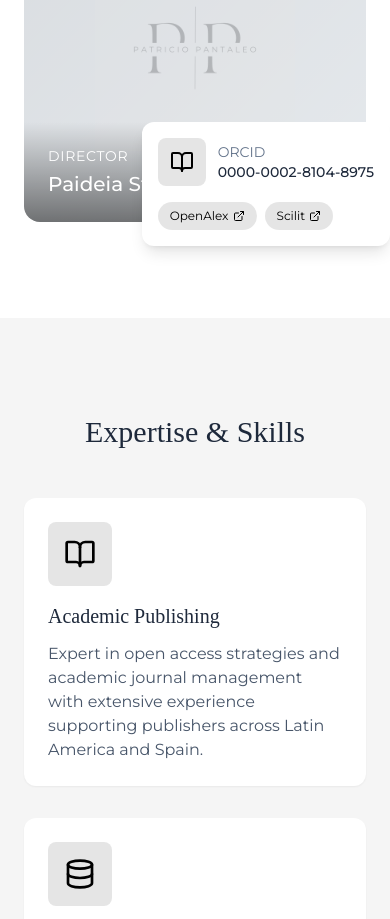
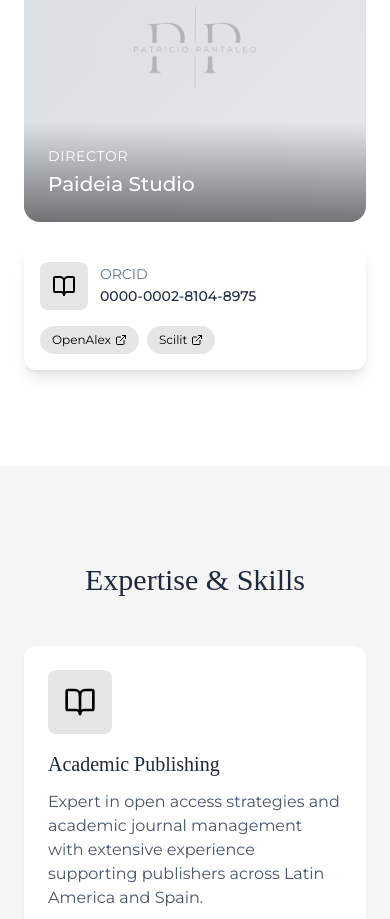
Before and after one commit to Ppantaleo/page, a Next.js app: page / in a window 390 px wide. Shown: the part 1760-2679 px from the top of the page. Built offline with nearby package versions, Linux system fonts and the light colour scheme; a web font is replaced by a local one.

Commit message:
Update page.tsx

```diff
--- a/app/page.tsx
+++ b/app/page.tsx
@@ -154,7 +154,7 @@ export default function Home() {
               </div>
 
               {/* Academic Profile Links Box */}
-              <div className="absolute -bottom-6 -right-6 bg-white dark:bg-slate-800 p-4 rounded-xl shadow-lg">
+              <div className="bg-white dark:bg-slate-800 p-4 rounded-xl shadow-lg mt-6 mx-auto md:absolute md:-bottom-6 md:-right-6 md:mt-0">
                 <div className="flex flex-col gap-4">
                   <div className="flex items-center gap-3">
                     <div className="w-12 h-12 bg-primary/10 rounded-lg flex items-center justify-center">
@@ -162,7 +162,14 @@ export default function Home() {
                     </div>
                     <div>
                       <div className="text-sm text-slate-500 dark:text-slate-400">ORCID</div>
-                      <div className="text-sm font-medium text-slate-800 dark:text-white">0000-0002-8104-8975</div>
+                      <a
+                        href="https://orcid.org/0000-0002-8104-8975"
+                        target="_blank"
+                        rel="noopener noreferrer"
+                        className="text-sm font-medium text-slate-800 dark:text-white hover:underline"
+                      >
+                        0000-0002-8104-8975
+                      </a>
                     </div>
                   </div>
 
```
